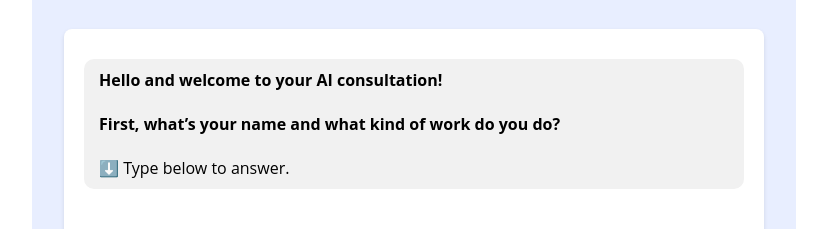
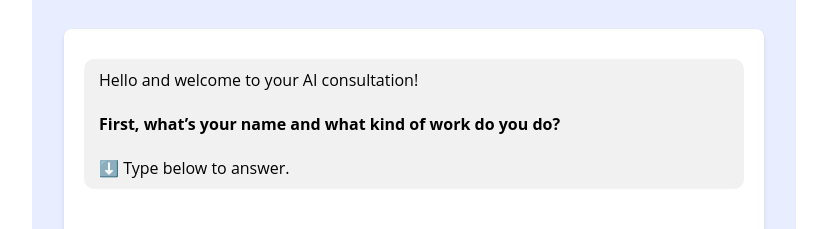
Before and after one commit to clickprimer/contractor-growth-map, a Next.js app: page / in a window 1280 px wide. Shown: the part 200-429 px from the top of the page, without its empty margins (226-1053 px from the left). Built offline with nearby package versions, Linux system fonts and the light colour scheme.

Commit message:
Update index.js

```diff
--- a/pages/index.js
+++ b/pages/index.js
@@ -5,7 +5,7 @@ export default function Home() {
   const [messages, setMessages] = useState([
     {
       role: 'system',
-      content: `<strong>Hello and welcome to your AI consultation!</strong><br><br><strong>First, what’s your name and what kind of work do you do?</strong><br><br>⬇️ Type below to answer.`
+      content: `Hello and welcome to your AI consultation!<br><br><strong>First, what’s your name and what kind of work do you do?</strong><br><br>⬇️ Type below to answer.`
     }
   ]);
   const [input, setInput] = useState('');
```
